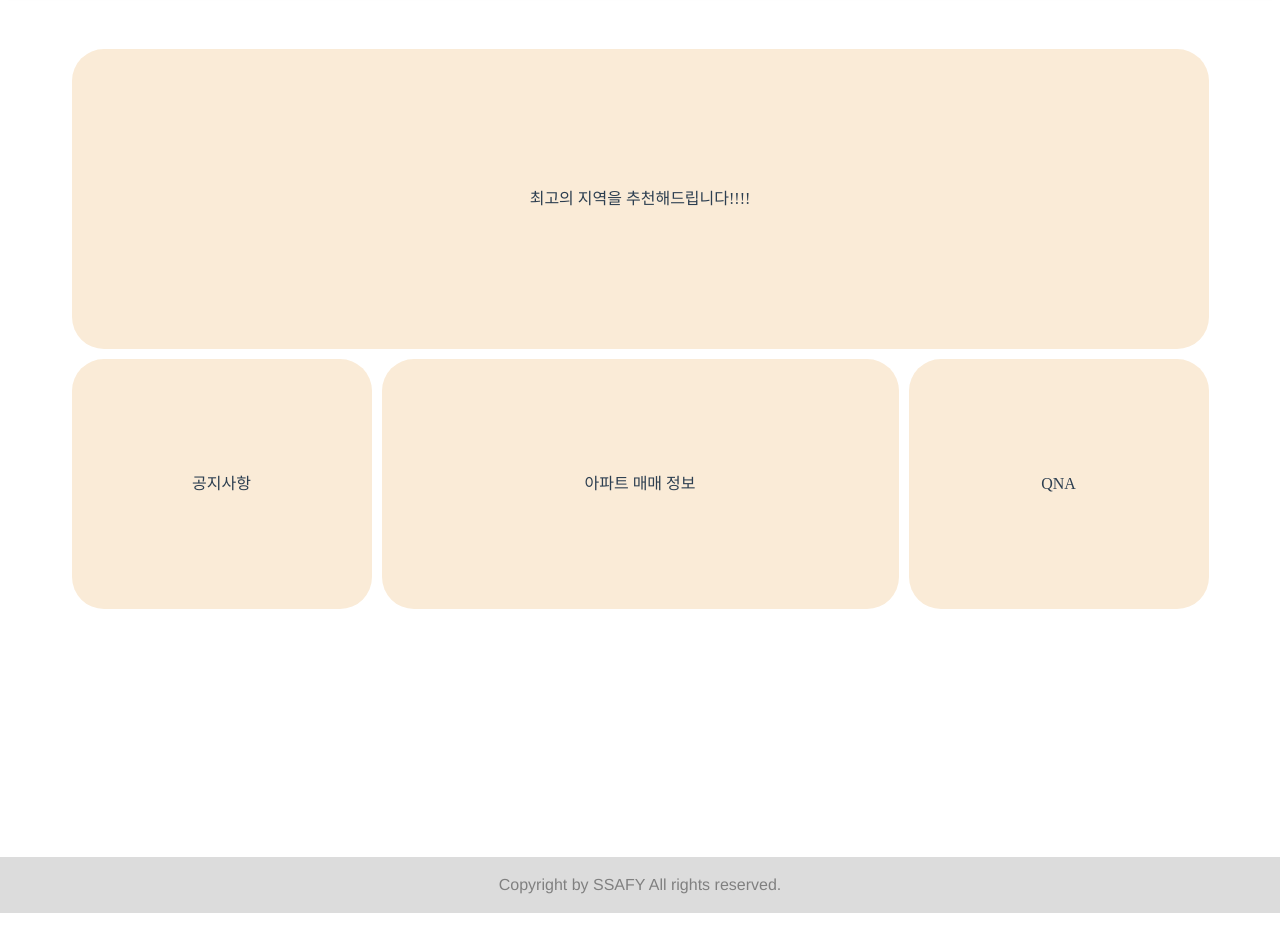
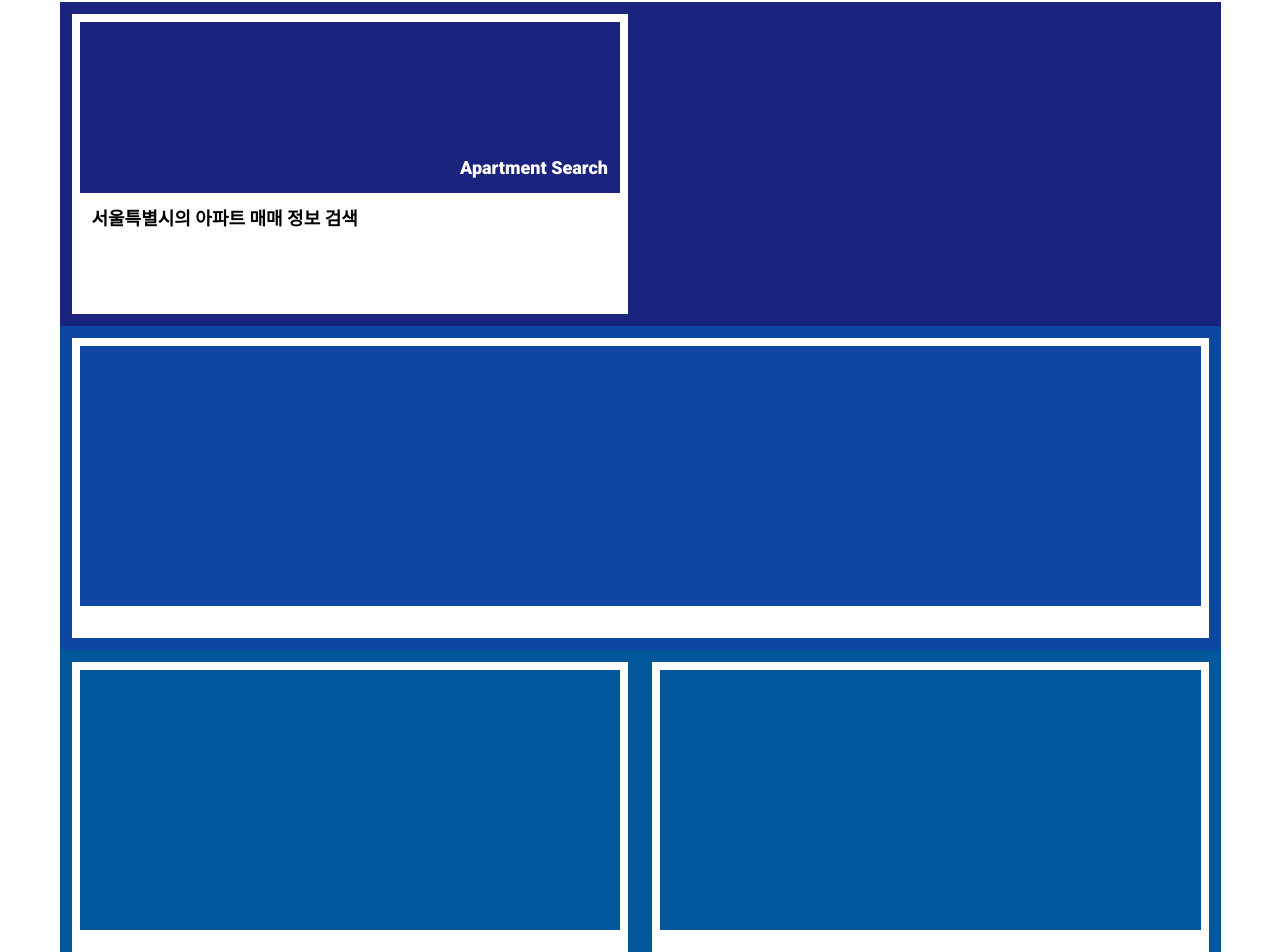
Before and after one commit to HappyHouse-SSAFY5/Frontend_Vue, a Vue app: page /vuetest in a window 1280 px wide. Shown: the part 110-1062 px from the top of the page. Before the commit the page ends 1023 px from the top, so only its background shows below. Built offline with nearby package versions, Linux system fonts and the light colour scheme; a web font is replaced by a local one.

Commit message:
WIP: main

```diff
--- a/src/components/Main.vue
+++ b/src/components/Main.vue
@@ -1,10 +1,40 @@
 <template>
-  <div class="container">
+  <v-container>
+    <v-row class="apt-search">
+      <v-col cols="6" >
+        <div class="border-box">
+          <v-col></v-col>
+          <v-col></v-col>
+          <v-col></v-col>
+          <v-col></v-col>
+          <v-col></v-col>
+          <v-col style="text-align: right; color: white;" class="roboto-bold">Apartment Search</v-col>
+          <v-col style="background-color:white; text-align: left;" class="roboto-bold">서울특별시의 아파트 매매 정보 검색</v-col>
+          <v-col style="background-color:white;"></v-col>
+          <v-col style="background-color:white;"></v-col>
+        </div>
+      </v-col>
+    </v-row>
+    <v-row class="notice">
+      <v-col cols="12">
+        <div class="border-box"></div>
+      </v-col>
+    </v-row>
+    <v-row class="qna">
+      <v-col cols="6">
+        <div class="border-box"></div>
+      </v-col>
+      <v-col cols="6">
+        <div class="border-box"></div>
+      </v-col>
+    </v-row>
+  </v-container>
+  <!-- <div class="container">
     <div class="item1">최고의 지역을 추천해드립니다!!!!</div>
     <div class="item2">공지사항</div>
     <div class="item3">아파트 매매 정보</div>
     <div class="item4">QNA</div>
-  </div>
+  </div> -->
 </template>
 
 <script>
@@ -14,7 +44,27 @@ export default {
 </script>
 
 <style scoped>
-.container {
+.border-box{
+  border: 8px solid white;
+  border-bottom: 32px solid white;
+  height: 300px;
+}
+.roboto-bold{
+  font-family: 'Roboto';
+  font-weight: 800;
+  font-size: 18px;
+  color: black;
+}
+.apt-search{
+  background-color: #1A237E;
+}
+.notice{
+  background-color: #0D47A1;
+}
+.qna{
+  background-color: #01579B;
+}
+/* .container {
   display: grid;
   margin-top: 3%;
   grid-gap: 10px;
@@ -46,5 +96,5 @@ export default {
 }
 .item4 {
   grid-area: item4;
-}
+} */
 </style>
```
